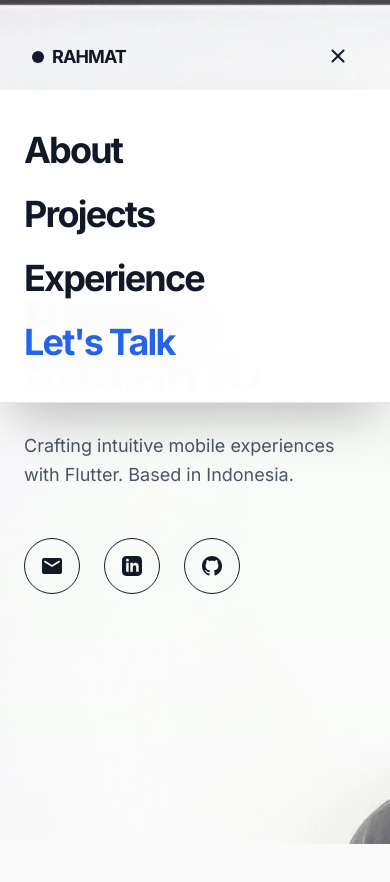
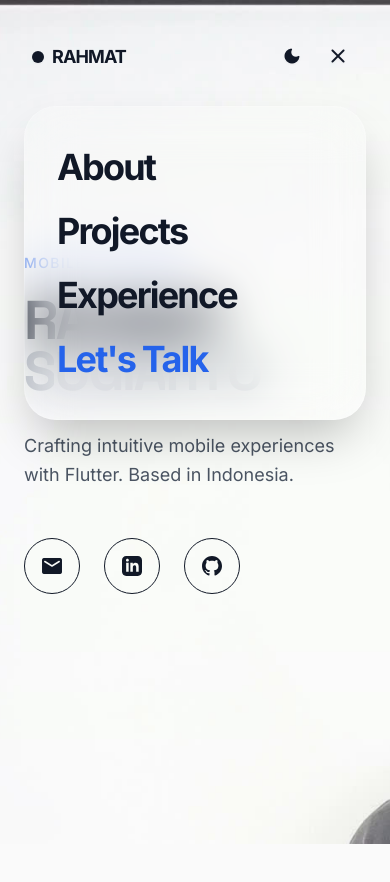
Before and after one commit to rahmatsugiarto/react_portofolio, a React (Vite) app: page / in a window 390 px wide. Both pictures are taken after a click on the button "menu". Shown: the top 882 px of the page. Built offline with nearby package versions, Linux system fonts and the light colour scheme.

Commit message:
feat: add theme toggle to mobile header and refactor mobile menu layout

```diff
--- a/src/components/Header.jsx
+++ b/src/components/Header.jsx
@@ -184,19 +184,23 @@ const Header = () => {
                         </Magnetic>
                     </div>
 
-                    <div className="md:hidden">
+                    <div className="md:hidden flex items-center gap-2">
+                        <button onClick={toggleTheme} className="p-2 transition-colors duration-300 hover:text-blue-600 dark:hover:text-blue-400">
+                            <span className="material-icons-round text-xl drop-shadow-sm">
+                                {isDark ? 'light_mode' : 'dark_mode'}
+                            </span>
+                        </button>
                         <button onClick={handleMenuToggle} className="p-2 transition-colors duration-300 hover:text-blue-600 dark:hover:text-blue-400">
                              <span className="material-icons-round text-2xl drop-shadow-sm">{isOpen ? 'close' : 'menu'}</span>
                         </button>
                     </div>
                 </div>
-            </div>
 
-            {/* Mobile Menu Overlay */}
+                {/* Mobile Menu Overlay - Now inside the width container */}
                 {isMenuRendered && (
                     <div
                         ref={menuRef}
-                    className="md:hidden overflow-hidden bg-white/95 dark:bg-gray-900/95 backdrop-blur-2xl text-gray-900 dark:text-white border-b border-gray-200 dark:border-gray-800 shadow-2xl px-6"
+                        className="md:hidden overflow-hidden bg-white/10 dark:bg-white/5 backdrop-blur-xl text-gray-900 dark:text-white border border-white/20 dark:border-white/10 shadow-2xl px-8 rounded-[2rem] mt-4"
                     >
                         <div className="flex flex-col space-y-6 py-10">
                             {isHome && navItems.map((item) => (
@@ -217,6 +221,7 @@ const Header = () => {
                         </div>
                     </div>
                 )}
+            </div>
         </nav>
     );
 };
```
Lines whose indentation alone changed are shown as unchanged.
